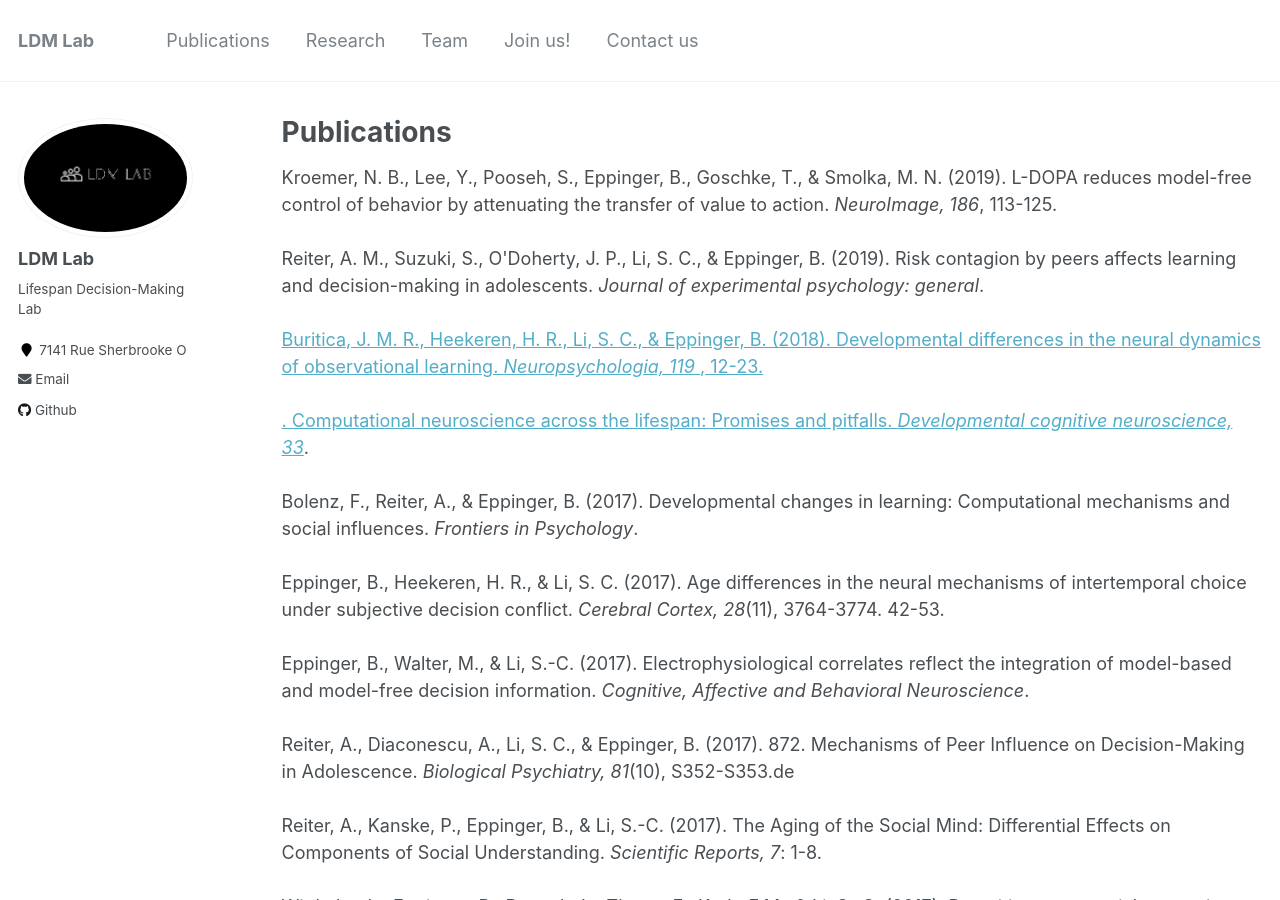
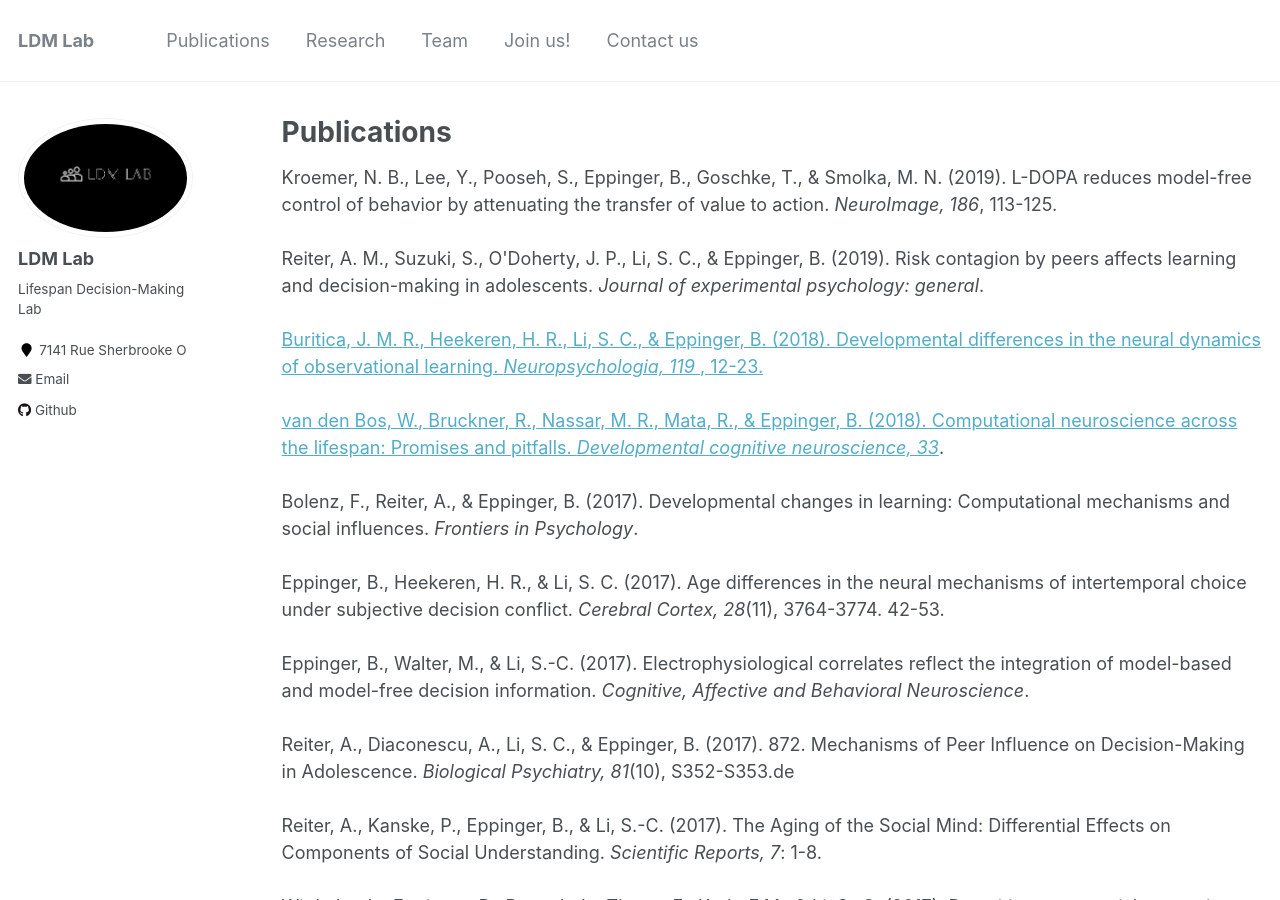
Before and after one commit to seandamiandevine/LDMLab.github.io, a Jekyll site: the page built from _pages/publications.html, in a window 1280 px wide and 900 px high. Built offline with Jekyll 4.4.1, drawn with Linux system fonts in a browser that asks for light colours.

Commit message:
Update publications.html

```diff
--- a/_pages/publications.html
+++ b/_pages/publications.html
@@ -14,9 +14,9 @@
 <br><br>
 Reiter, A. M., Suzuki, S., O'Doherty, J. P., Li, S. C., & Eppinger, B. (2019). Risk contagion by peers affects learning and decision-making in adolescents. <i>Journal of experimental psychology: general</i>.
 <br><br>
-<a href = "ldmlab.github.io/pdf_publications/Buritica, J. M. R., Heekeren, H. R., Li, S. C., & Eppinger, B. (2018).pdf">Buritica, J. M. R., Heekeren, H. R., Li, S. C., & Eppinger, B. (2018). Developmental differences in the neural dynamics of observational learning. <i>Neuropsychologia, 119 </i>, 12-23.</a>
+<a href = "https://ldmlab.github.io/pdf_publications/Buritica, J. M. R., Heekeren, H. R., Li, S. C., & Eppinger, B. (2018).pdf">Buritica, J. M. R., Heekeren, H. R., Li, S. C., & Eppinger, B. (2018). Developmental differences in the neural dynamics of observational learning. <i>Neuropsychologia, 119 </i>, 12-23.</a>
 <br><br>
-<a href = "ldmlab.github.io/pdf_publications/van den Bos, W., Bruckner, R., Nassar, M. R., Mata, R., & Eppinger, B. (2018)">. Computational neuroscience across the lifespan: Promises and pitfalls. <i>Developmental cognitive neuroscience, 33</i></a>.
+<a href = "https://ldmlab.github.io/pdf_publications/van den Bos, W., Bruckner, R., Nassar, M. R., Mata, R., & Eppinger, B. (2018).pdf">van den Bos, W., Bruckner, R., Nassar, M. R., Mata, R., & Eppinger, B. (2018). Computational neuroscience across the lifespan: Promises and pitfalls. <i>Developmental cognitive neuroscience, 33</i></a>.
 <br><br>
 Bolenz, F., Reiter, A., & Eppinger, B. (2017). Developmental changes in learning: Computational mechanisms and social influences. <i>Frontiers in Psychology</i>.
 <br><br>
```
